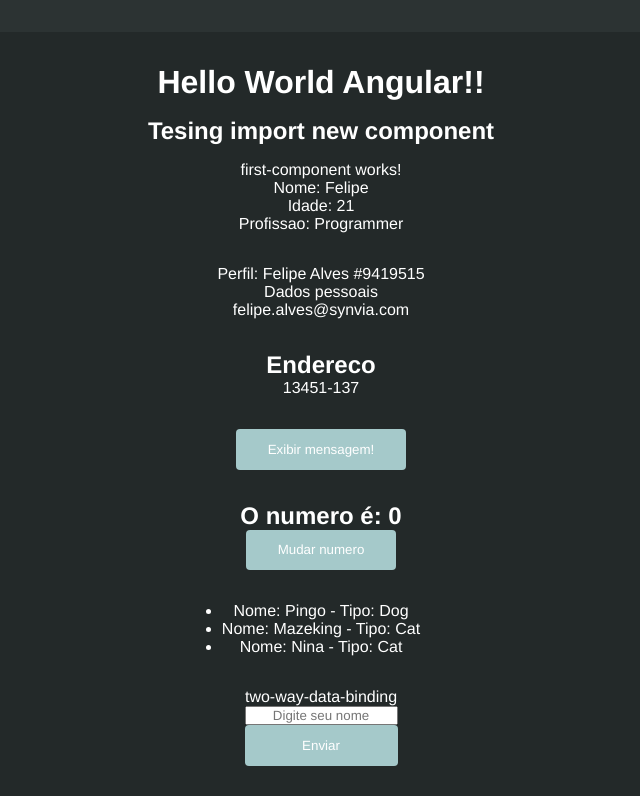
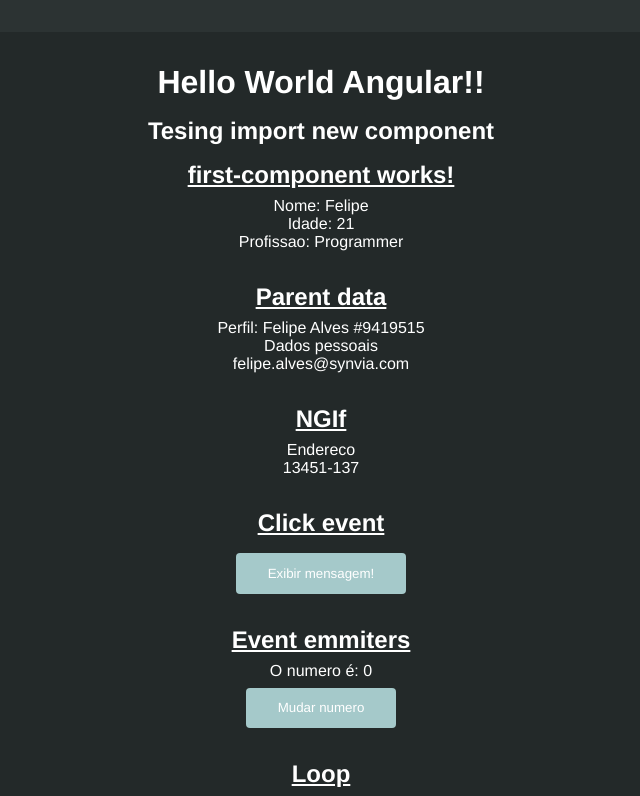
Before and after one commit to felipeandrealves/Angular-HelloWorld, an Angular app: page / in a window 1280 px wide. Shown: the top 796 px of the page, without its empty margins (319-959 px from the left). Built offline with nearby package versions, Linux system fonts and the light colour scheme.

Commit message:
refactor: container class, create new title default

```diff
--- a/src/app/components/emmitter/emmitter.component.html
+++ b/src/app/components/emmitter/emmitter.component.html
@@ -1,4 +1,6 @@
 <div class="container-class">
-  <h2>O numero é: {{ myNumber }}</h2>
+  <h2>Event emmiters</h2>
+
+  <p>O numero é: {{ myNumber }}</p>
   <app-change-number (changeNumber)="onChangeNumber()"></app-change-number>
 </div>
--- a/src/app/components/events/events.component.html
+++ b/src/app/components/events/events.component.html
@@ -1,4 +1,8 @@
 <div class="container-class">
-  <button (click)="showMessage()">Exibir mensagem!</button>
+  <h2>Click event</h2>
+
+  <button (click)="showMessage()">
+    {{ show ? "Ocultar" : "Exibir" }} mensagem!
+  </button>
   <p *ngIf="show">Show message</p>
 </div>
--- a/src/app/components/first-component/first-component.component.html
+++ b/src/app/components/first-component/first-component.component.html
@@ -1,5 +1,5 @@
 <div class="container-class">
-  <p>first-component works!</p>
+  <h2>first-component works!</h2>
 
   <p>Nome: {{ name }}</p>
   <p>Idade: {{ age }}</p>
--- a/src/app/components/if-component/if-component.component.html
+++ b/src/app/components/if-component/if-component.component.html
@@ -1,6 +1,7 @@
 <div class="container-class">
-  <h2>Endereco</h2>
+  <h2>NGIf</h2>
 
+  <p>Endereco</p>
   <p *ngIf="cep !== ''; else cepNotFound">{{ cep }}</p>
   <ng-template #cepNotFound>
     <p>Endereco nao encontrado</p>
--- a/src/app/components/list-render/list-render.component.html
+++ b/src/app/components/list-render/list-render.component.html
@@ -1,4 +1,6 @@
 <div class="container-class">
+  <h2>Loop</h2>
+
   <ul>
     <li *ngFor="let animal of animals">
       Nome: {{ animal.name }} - Tipo: {{ animal.type }}
--- a/src/app/components/parent-data/parent-data.component.html
+++ b/src/app/components/parent-data/parent-data.component.html
@@ -1,4 +1,6 @@
 <div class="container-class">
+  <h2>Parent data</h2>
+
   <p>Perfil: {{ profile }}</p>
   <p>Dados pessoais</p>
   <p>{{ userData.email }}</p>
--- a/src/app/components/two-way-data-binding/two-way-data-binding.component.html
+++ b/src/app/components/two-way-data-binding/two-way-data-binding.component.html
@@ -1,14 +1,14 @@
 <div class="container-class">
-  <p>two-way-data-binding</p>
+  <h2>two-way-data-binding</h2>
 
-  <form>
+  <form (ngSubmit)="handleSubmit()">
     <input
       type="text"
       name="name"
       [(ngModel)]="name"
       placeholder="Digite seu nome"
     />
-    <input type="button" value="Enviar" />
+    <input type="submit" value="Enviar" />
 
     <p *ngIf="name !== ''">O nome é: {{ name }}</p>
   </form>
--- a/src/app/components/two-way-data-binding/two-way-data-binding.component.ts
+++ b/src/app/components/two-way-data-binding/two-way-data-binding.component.ts
@@ -11,4 +11,8 @@ export class TwoWayDataBindingComponent implements OnInit {
   constructor() {}
 
   ngOnInit(): void {}
+
+  handleSubmit(): void {
+    console.log({ name: this.name });
+  }
 }
--- a/src/styles.css
+++ b/src/styles.css
@@ -9,14 +9,20 @@
 
 body {
   background: #2C3333;
+  overflow-x: hidden;
 }
 
-button, input[type=button] {
+button, input[type=button], input[type=submit]{
+  margin-top: 0.5rem;
   padding: 0.8rem 2rem;
   background: #A5C9CA;
   border: none;
   border-radius: 4px;
   cursor: pointer;
+}
+
+ul, li {
+  list-style: none;
 }
 
 form {
@@ -25,15 +31,15 @@ form {
 }
 
 .wrapper {
-  padding: 1rem 0;
+  min-height: 100vh;
   max-width: 1024px;
+  padding: 1rem 0 10rem 0;
   display: flex;
   flex-direction: column;
   align-items: center;
   margin: 2rem auto;
   border-radius: 4px;
   background: rgba(0, 0, 0, 0.2);
-  min-height: 100vh;
 }
 
 .container-class {
@@ -41,3 +47,8 @@ form {
   display: flex;
   flex-direction: column;
 }
+
+.container-class h2 {
+  text-decoration: underline;
+  margin-bottom: 0.5rem;
+}
```
